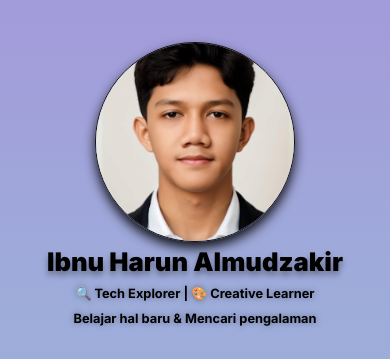
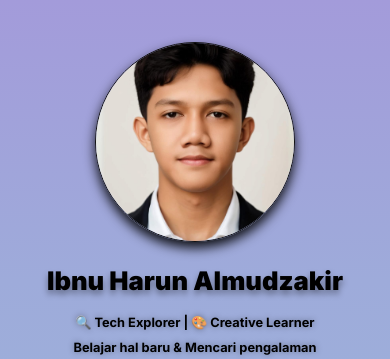
Before and after one commit to iHaoren/Linktree_V2, a plain HTML site: page index.html in a window 390 px wide. Shown: the top 359 px of the page. Drawn offline with Linux system fonts and the light colour scheme.

Commit message:
Update Responsive

```diff
--- a/css/style.css
+++ b/css/style.css
@@ -50,6 +50,7 @@ body {
 }
 
 .profile .nickname {
+  margin: 1.2rem 0;
   font-size: 1.6rem;
   font-weight: 900;
   text-shadow: 0px 4px 6px rgba(0, 0, 0, 0.4);
```
